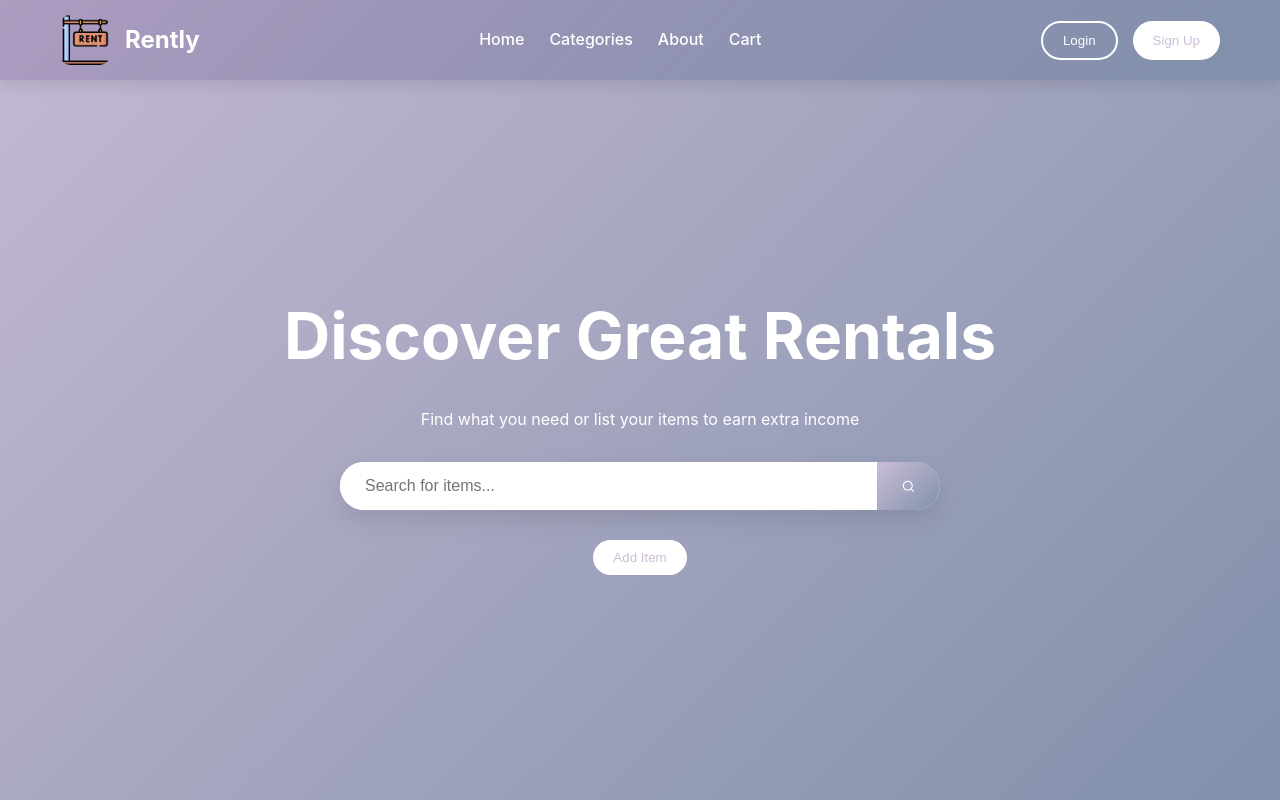
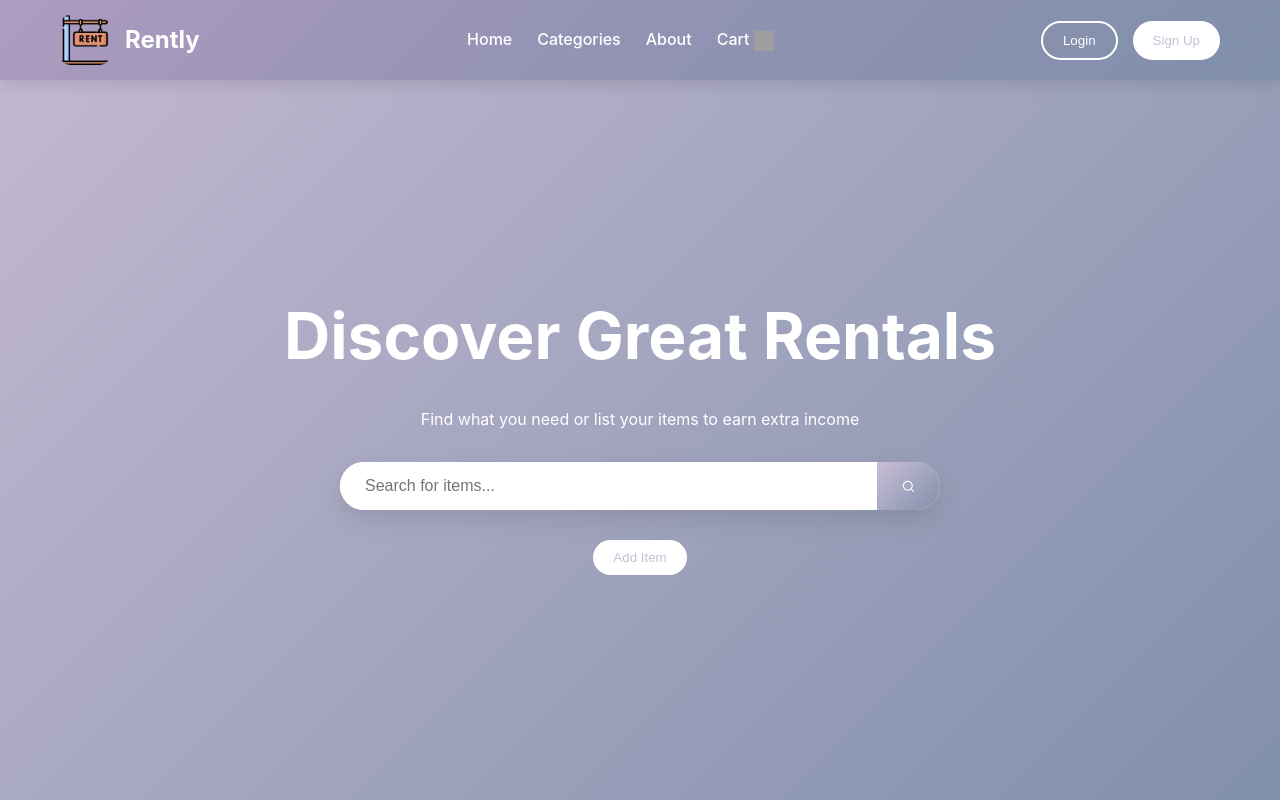
Before and after one commit to ezoooooooooo/rental_website_frontend, a plain HTML site: page home.html in a window 1280 px wide. Shown: the top 800 px of the page. Drawn offline with nearby package versions, Linux system fonts and the light colour scheme; no server answers; grey boxes are pictures that could not be loaded.

Commit message:
Add Cart Icon

```diff
--- a/home.html
+++ b/home.html
@@ -19,7 +19,7 @@
                 <li><a href="#home">Home</a></li>
                 <li><a href="#categories">Categories</a></li>
                 <li><a href="#about">About</a></li>
-                <li><a href="cart.html">Cart</a></li>
+                <li><a href="cart.html">Cart  </a><img src="https://cdn-icons-png.flaticon.com/512/1170/1170678.png" alt="Cart" class="cart-icon"></li>
             </ul>
             <div class="user-actions">
                 <button class="btn btn-login" onclick="rentEaseApp.logout()">Logout</button>
```
